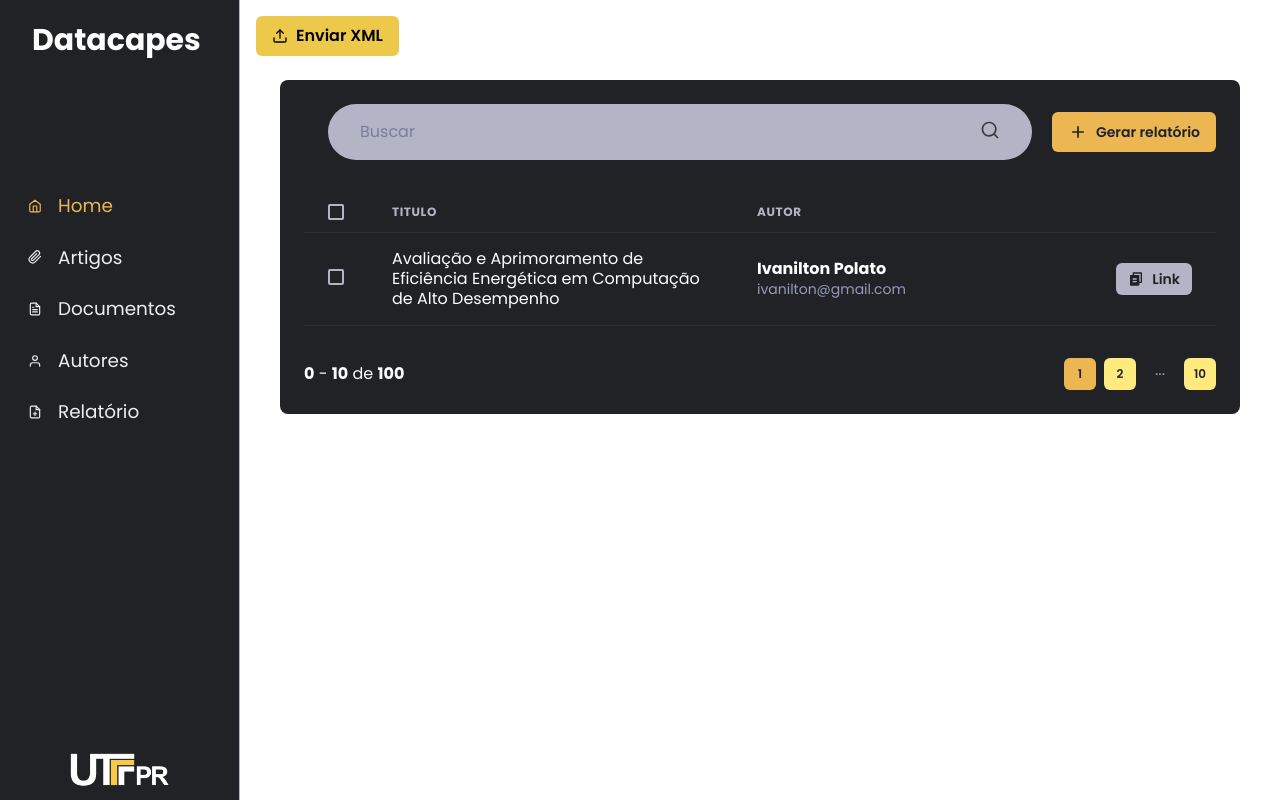
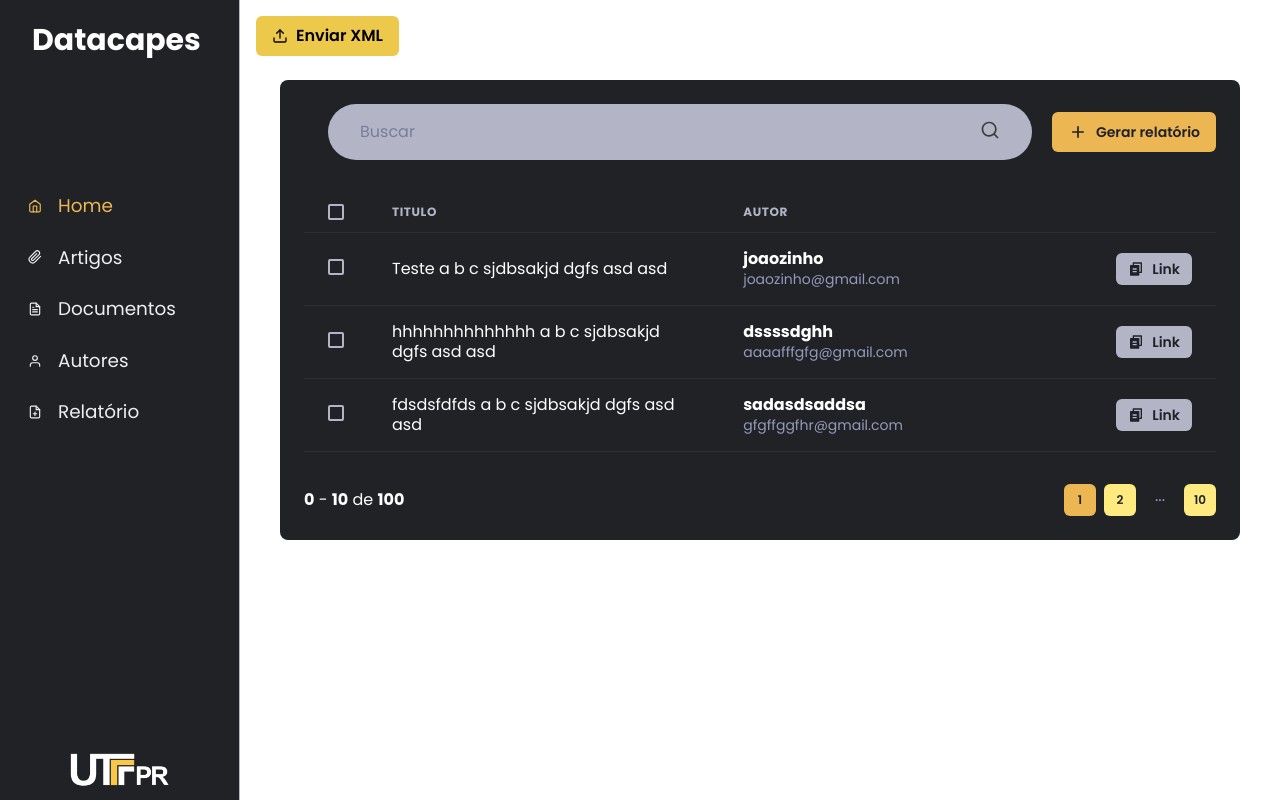
Before and after one commit to utfpr/ppgcc-cm-datacapes-front, a Next.js app: page /home in a window 1280 px wide. Built offline with nearby package versions, Linux system fonts and the light colour scheme.

Commit message:
refactor: 💡 Data listing map

```diff
--- a/components/Listing/index.tsx
+++ b/components/Listing/index.tsx
@@ -1,14 +1,36 @@
+import {
+  Box,
+  Flex,
+  Link,
+  Button,
+  Icon,
+  Checkbox,
+  Td,
+  Text,
+  Table,
+  Tbody,
+  Thead,
+  Th,
+  Tr,
+  useBreakpointValue,
+} from "@chakra-ui/react";
+import { RiAddLine, RiFileCopy2Fill } from "react-icons/ri";
+import { Pagination } from "../../components/Pagination/index";
+import NextLink from "next/link";
+import { useState } from "react";
+import { SearchBox } from "../SearchBox";
 
-import { Box, Flex, Link, Button, Icon, Checkbox, Td, Text, Table, Tbody, Thead, Th, Tr, useBreakpointValue } from '@chakra-ui/react';
-import { RiAddLine, RiFileCopy2Fill } from 'react-icons/ri';
-import { Pagination } from '../../components/Pagination/index';
-import NextLink from 'next/link';
-import { useState } from 'react';
-import { SearchBox } from '../SearchBox';
+interface ListingProps {
+  data: {
+    id: string;
+    title: string;
+    author: string;
+    email: string;
+  }[];
+}
 
-export function Listing() {
+export function Listing({ data }: ListingProps) {
   const [page, setPage] = useState(1);
-
 
   const isWideVersion = useBreakpointValue({
     base: false,
@@ -18,7 +40,6 @@ export function Listing() {
   return (
     <Box>
       <Flex w="100%" my="6" maxW={1480} mx="auto" px="6">
-
         <Box flex="1" borderRadius={8} bg="dark.black" p="6">
           <Flex mb="8" justify="space-between" align="center">
             <SearchBox />
@@ -28,7 +49,8 @@ export function Listing() {
                 size="md"
                 fontSize="sm"
                 bg="yellow.orange"
-                                leftIcon={<Icon as={RiAddLine} fontSize="20" />}>
+                leftIcon={<Icon as={RiAddLine} fontSize="20" />}
+              >
                 Gerar relatório
               </Button>
             </NextLink>
@@ -46,21 +68,29 @@ export function Listing() {
                 </Tr>
               </Thead>
               <Tbody>
+                {data.map((item, index) => (
                   <Tr>
                     <Td px={["4", "4", "6"]}>
                       <Checkbox colorScheme="yellow" />
                     </Td>
-                                    <Td color={'white'} maxW={200}>
-                                        Avaliação e Aprimoramento de Eficiência Energética em Computação de Alto Desempenho
+                    <>
+                      <Td color={"white"} maxW={200}>
+                        {item.title}
                       </Td>
-                                    {isWideVersion && <Td color={"white"}>
+                      {isWideVersion && (
+                        <Td color={"white"}>
                           <Box>
-                                            <Link color={'white'}>
-                                                <Text fontWeight="bold">Ivanilton Polato</Text>
+                            <Link color={"white"}>
+                              <Text fontWeight="bold">{item.author}</Text>
                             </Link>
-                                            <Text fontSize="sm" color="gray.300">ivanilton@gmail.com</Text>
+                            <Text fontSize="sm" color="gray.300">
+                              {item.email}
+                            </Text>
                           </Box>
-                                    </Td>}
+                        </Td>
+                      )}
+                    </>
+
                     <Td>
                       <Button
                         as="a"
@@ -68,17 +98,24 @@ export function Listing() {
                         fontSize="sm"
                         bg="gray.200"
                         pr={!isWideVersion && "5px"}
-                                            leftIcon={<Icon as={RiFileCopy2Fill} fontSize="16" />}>
-                                            {isWideVersion ? 'Link' : ''}
+                        leftIcon={<Icon as={RiFileCopy2Fill} fontSize="16" />}
+                      >
+                        {isWideVersion ? "Link" : ""}
                       </Button>
                     </Td>
                   </Tr>
+                ))}
               </Tbody>
             </Table>
-                        <Pagination totalCountOfRegisters={100} currentPage={1} registersPerPage={10} onPageChange={setPage} />
+            <Pagination
+              totalCountOfRegisters={100}
+              currentPage={1}
+              registersPerPage={10}
+              onPageChange={setPage}
+            />
           </>
         </Box>
-            </Flex >
-        </Box >
-    )
+      </Flex>
+    </Box>
+  );
 }
--- a/components/XMLUploadButton/index.tsx
+++ b/components/XMLUploadButton/index.tsx
@@ -26,6 +26,7 @@ export function XMLUploadButton() {
     if (files?.name.split(".").pop() !== "xml") {
       return toast.error("Formato errado.");
     }
+
     if (files?.size > 10000000) {
       return toast.error("Tamanho máximo excedido (10MB).");
     }
--- a/pages/home.tsx
+++ b/pages/home.tsx
@@ -2,6 +2,27 @@ import { useDisclosure } from "@chakra-ui/react";
 import { Listing } from "../components/Listing";
 import { XMLUploadButton } from "../components/XMLUploadButton";
 import { XMLUploadModal } from "../components/XMLUploadModal";
+
+const dataTest = [
+  {
+    id: "aasd34-32-df-sdf3",
+    title: "Teste a b c sjdbsakjd dgfs asd asd ",
+    author: "joaozinho",
+    email: "joaozinho@gmail.com",
+  },
+  {
+    id: "aasd34-32-sddsf-sdf3",
+    title: "hhhhhhhhhhhhhh a b c sjdbsakjd dgfs asd asd ",
+    author: "dssssdghh",
+    email: "aaaafffgfg@gmail.com",
+  },
+  {
+    id: "aasd34-32-asasf-sdf3",
+    title: "fdsdsfdfds a b c sjdbsakjd dgfs asd asd ",
+    author: "sadasdsaddsa",
+    email: "gfgffggfhr@gmail.com",
+  },
+];
 
 export default function Home() {
   const { isOpen, onClose } = useDisclosure();
@@ -10,7 +31,7 @@ export default function Home() {
     <div>
       <XMLUploadButton />
       <XMLUploadModal isOpen={isOpen} onClose={onClose} />
-      <Listing />
+      <Listing data={dataTest} />
     </div>
   );
 }
```
Lines whose indentation alone changed are shown as unchanged.
